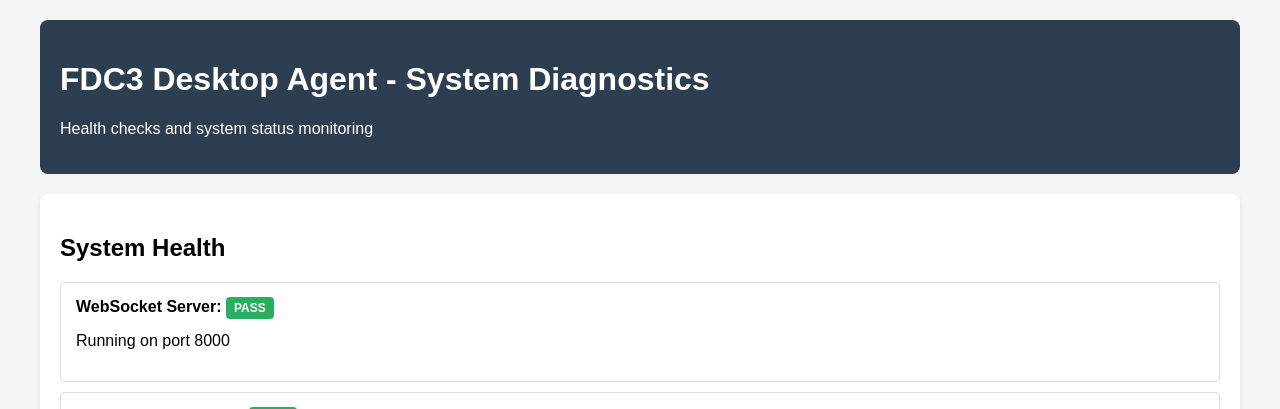
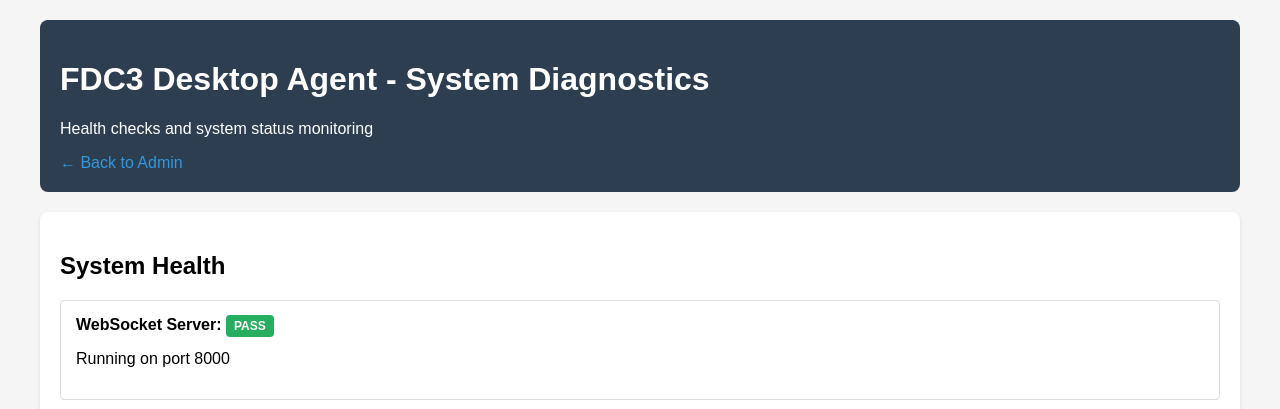
Before and after one commit to jnsquire/py-fdc3-desktop-agent, a FastAPI app: page /diagnostics in a window 1280 px wide. Shown: the top 409 px of the page. Run offline with FastAPI, Linux system fonts and the light colour scheme; parts of the project's set-up code (start-up, migrations or seed data) failed here and were passed over.

Commit message:
Add back links on the admin pages

```diff
--- a/fdc3/desktop_agent/server/__init__.py
+++ b/fdc3/desktop_agent/server/__init__.py
@@ -199,10 +199,16 @@
         logger.info(f"Server configured for {config.host}:{config.port}")
         logger.info(f"Allowed origins: {', '.join(config.allowed_origins)}")
 
-        logger.info(f"HTTP API available at: http://{config.host}:{config.port}")
-        logger.info(f"GraphQL endpoint at: http://{config.host}:{config.port}/graphql")
-        logger.info(f"WebSocket endpoint at: {config.computed_agent_url}")
-        logger.info(f"Admin interface at: http://{config.host}:{config.port}/admin")
+        # For display purposes, prefer localhost when the server is bound to 0.0.0.0
+        display_host = "127.0.0.1" if config.host == "0.0.0.0" else config.host
+        display_agent_url = (
+            config.computed_agent_url.replace(f"//{config.host}", f"//{display_host}", 1)
+        )
+
+        logger.info(f"HTTP API available at: http://{display_host}:{config.port}")
+        logger.info(f"GraphQL endpoint at: http://{display_host}:{config.port}/graphql")
+        logger.info(f"WebSocket endpoint at: {display_agent_url}")
+        logger.info(f"Admin interface at: http://{display_host}:{config.port}/admin")
 
         # Register intent handler plugins
         # First, discover plugins from entry points if enabled
--- a/fdc3/desktop_agent/templates/app_directory.html
+++ b/fdc3/desktop_agent/templates/app_directory.html
@@ -81,6 +81,9 @@
     <div class="header">
         <h1>FDC3 Desktop Agent - App Directory</h1>
         <p>Manage installed FDC3 applications</p>
+        <div style="margin-top:10px;">
+            <a href="/admin" style="color: #3498db; text-decoration: none;">← Back to Admin</a>
+        </div>
     </div>
 
     <div class="section">
--- a/fdc3/desktop_agent/templates/channel_monitor.html
+++ b/fdc3/desktop_agent/templates/channel_monitor.html
@@ -18,6 +18,9 @@
     <div class="header">
         <h1>Channel Monitor</h1>
         <p>Subscribe to realtime channel events via GraphQL subscription.</p>
+        <div style="margin-top:10px;">
+            <a href="/admin" style="color: #3498db; text-decoration: none;">← Back to Admin</a>
+        </div>
     </div>
 
     <div class="controls">
--- a/fdc3/desktop_agent/templates/diagnostics.html
+++ b/fdc3/desktop_agent/templates/diagnostics.html
@@ -88,6 +88,9 @@
     <div class="header">
         <h1>FDC3 Desktop Agent - System Diagnostics</h1>
         <p>Health checks and system status monitoring</p>
+        <div style="margin-top:10px;">
+            <a href="/admin" style="color: #3498db; text-decoration: none;">← Back to Admin</a>
+        </div>
     </div>
 
     <div class="section">
--- a/fdc3/desktop_agent/templates/system_settings.html
+++ b/fdc3/desktop_agent/templates/system_settings.html
@@ -90,6 +90,9 @@
     <div class="header">
         <h1>FDC3 Desktop Agent - System Settings</h1>
         <p>Configure desktop agent behavior and security settings</p>
+        <div style="margin-top:10px;">
+            <a href="/admin" style="color: #3498db; text-decoration: none;">← Back to Admin</a>
+        </div>
     </div>
 
     <div class="section">
```
